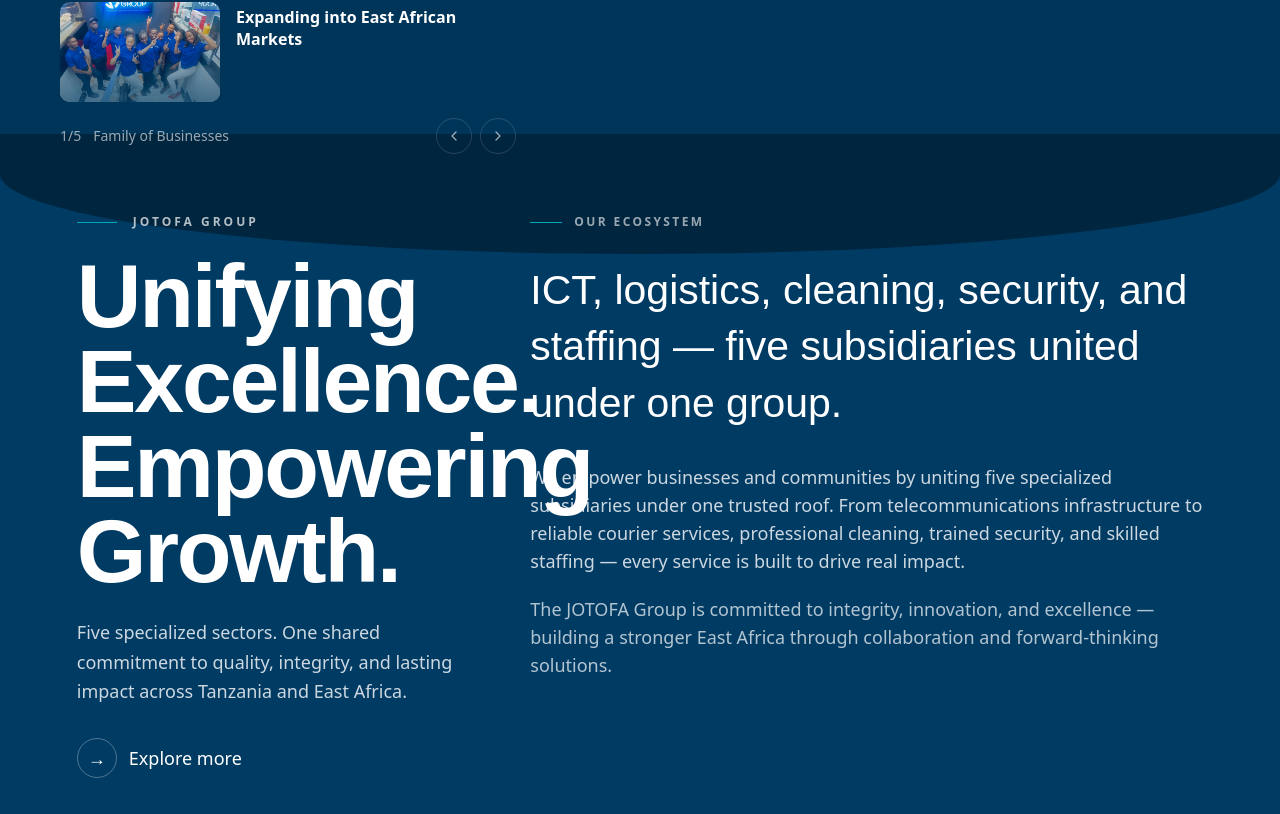
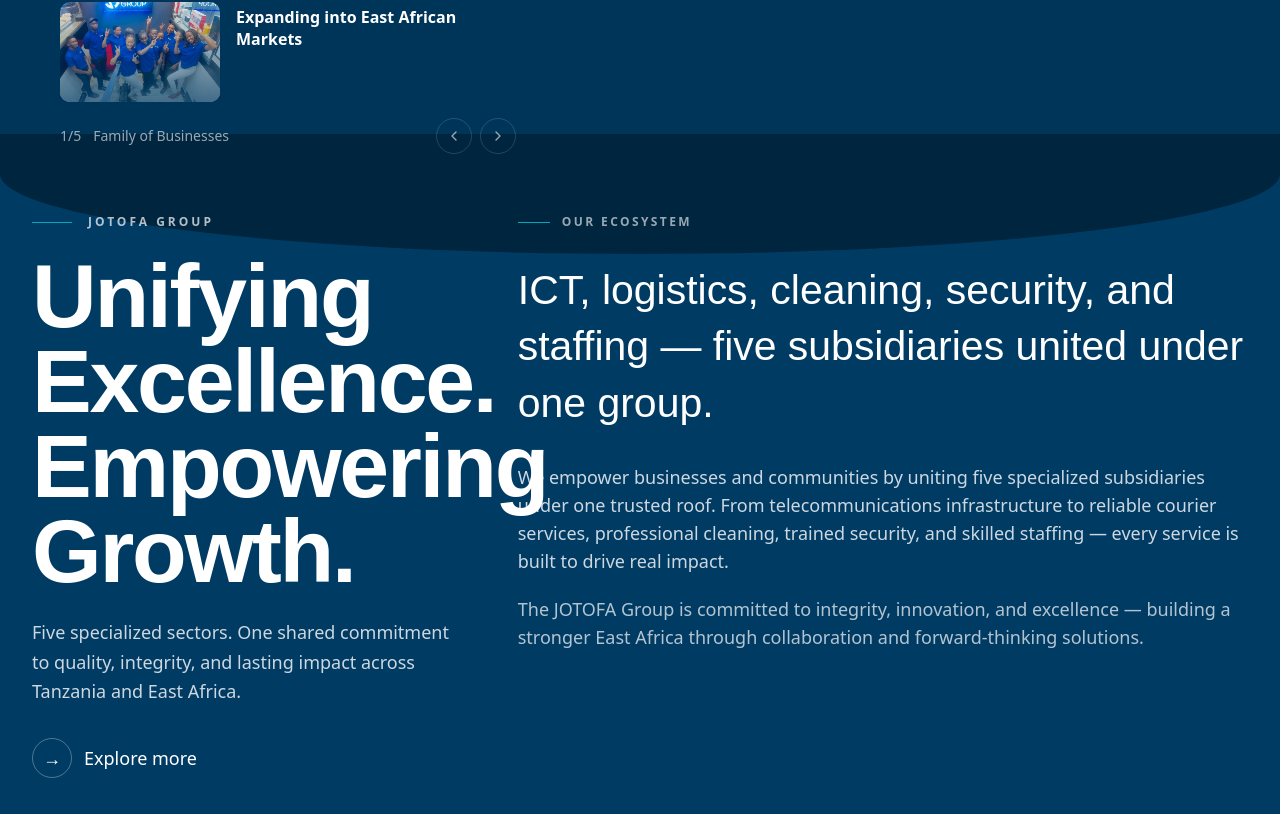
Before and after one commit to sulemsaba/frontendjotofa, a Next.js app: page / in a window 1280 px wide. Shown: the part 606-1420 px from the top of the page. Built offline with nearby package versions, Linux system fonts and the light colour scheme; no server answers; a web font is replaced by a local one.

Commit message:
use standard container padding in UnifyingExcellence

```diff
--- a/src/components/unifying-excellence.tsx
+++ b/src/components/unifying-excellence.tsx
@@ -18,7 +18,7 @@
         }}
       />
 
-      <div className="relative z-10 mx-auto max-w-[1280px] px-[5%] sm:px-[6%] pt-16 sm:pt-20 pb-12 sm:pb-16">
+      <div className="relative z-10 mx-auto max-w-7xl px-4 sm:px-6 lg:px-8 pt-16 sm:pt-20 pb-12 sm:pb-16">
         <div className="flex flex-col lg:flex-row gap-8 lg:gap-12 items-start">
           {/* Left column */}
           <motion.div
```
